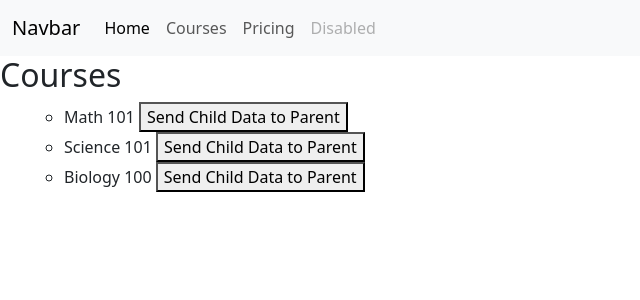
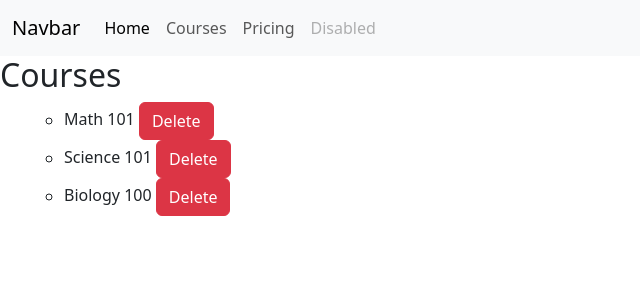
Before and after one commit to ShareghYusefi/school-client-standalone, an Angular app: page /courses in a window 1280 px wide. Shown: the top 300 px of the page, without its empty margins (0-640 px from the left). Built offline with nearby package versions, Linux system fonts and the light colour scheme.

Commit message:
deleting a course

```diff
--- a/src/app/components/course/course.html
+++ b/src/app/components/course/course.html
@@ -2,7 +2,9 @@
 <ul>
   <li>
     {{ course?.name + " " + course?.level }}
-    <button (click)="sendDataToParent()">Send Child Data to Parent</button>
+    <button class="btn btn-danger" (click)="deleteEventTrigger(course.id)">
+      Delete
+    </button>
   </li>
 </ul>
 
--- a/src/app/components/course/course.ts
+++ b/src/app/components/course/course.ts
@@ -20,12 +20,12 @@ import { ICourse } from '../../interfaces/icourse';
 export class Course implements OnChanges, OnInit, DoCheck, OnDestroy {
   @Input() course: ICourse | undefined;
 
-  // define 'childEvent' to emit data for parent component
-  @Output() childEvent = new EventEmitter();
+  // define 'deleteEvent' to emit data for parent component
+  @Output() deleteEvent = new EventEmitter();
 
   // define a function for emitting the event and data
-  sendDataToParent() {
-    this.childEvent.emit(this.course?.name + ' ' + this.course?.level);
+  deleteEventTrigger(id: number) {
+    this.deleteEvent.emit(id);
   }
 
   // Lifecycle hooks
--- a/src/app/components/courses/courses.html
+++ b/src/app/components/courses/courses.html
@@ -2,8 +2,6 @@
 <ul>
   @for (course of courses; track course.id) {
   <!-- We can pass the course object to the course component via @Input directive/property -->
-  <course [course]="course" (childEvent)="alertMessage($event)"></course>
+  <course [course]="course" (deleteEvent)="deleteCourse($event)"></course>
   }
 </ul>
-
-<pre>{{ text }}</pre>
--- a/src/app/components/courses/courses.ts
+++ b/src/app/components/courses/courses.ts
@@ -21,8 +21,15 @@ export class Courses implements OnInit {
     this.courses = this.service.getCourses();
   }
 
-  text: any;
-  alertMessage(message: any) {
-    this.text = message;
+  deleteCourse(id: number) {
+    // find the index of course with given id
+    let index = this.courses.findIndex((course) => course.id === id);
+    // index of -1 returns when no matching record is found
+    if (index === -1) {
+      return; // exits function at this line
+    }
+
+    // found the course, remove it from our array
+    this.courses.splice(index, 1);
   }
 }
```
